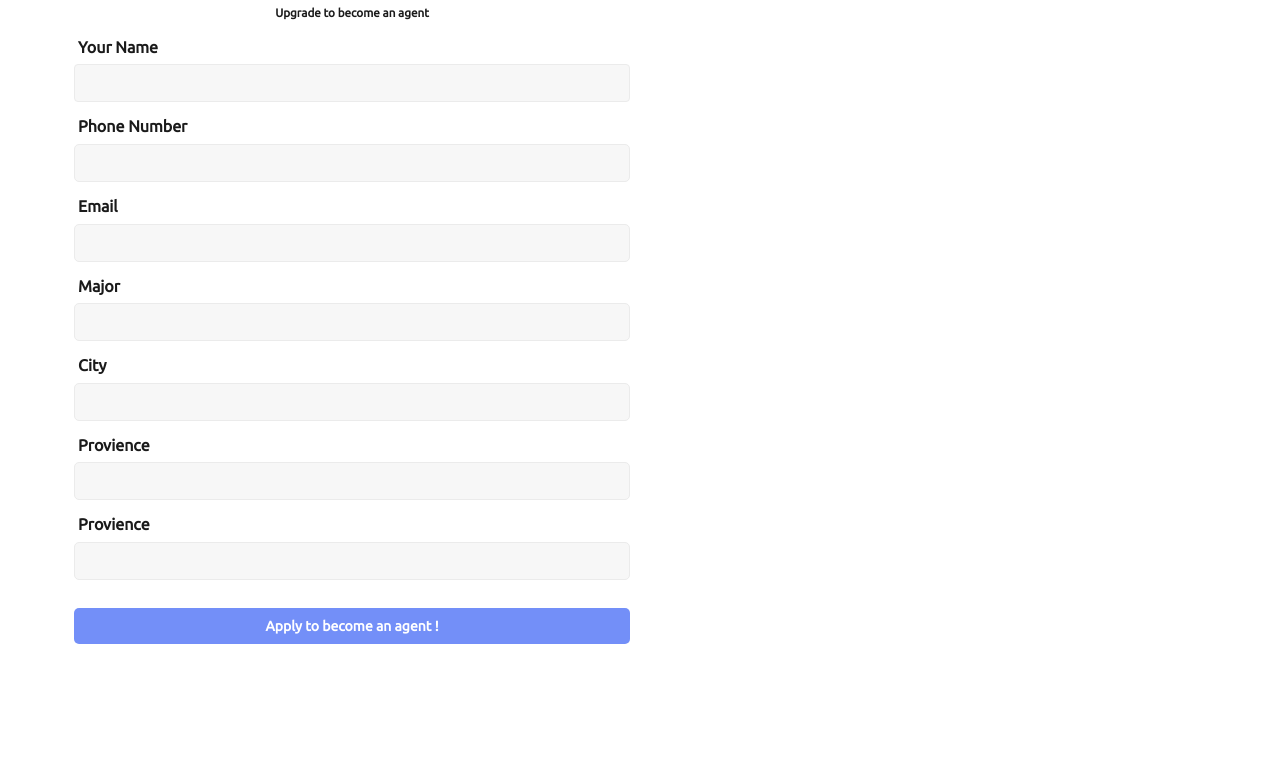
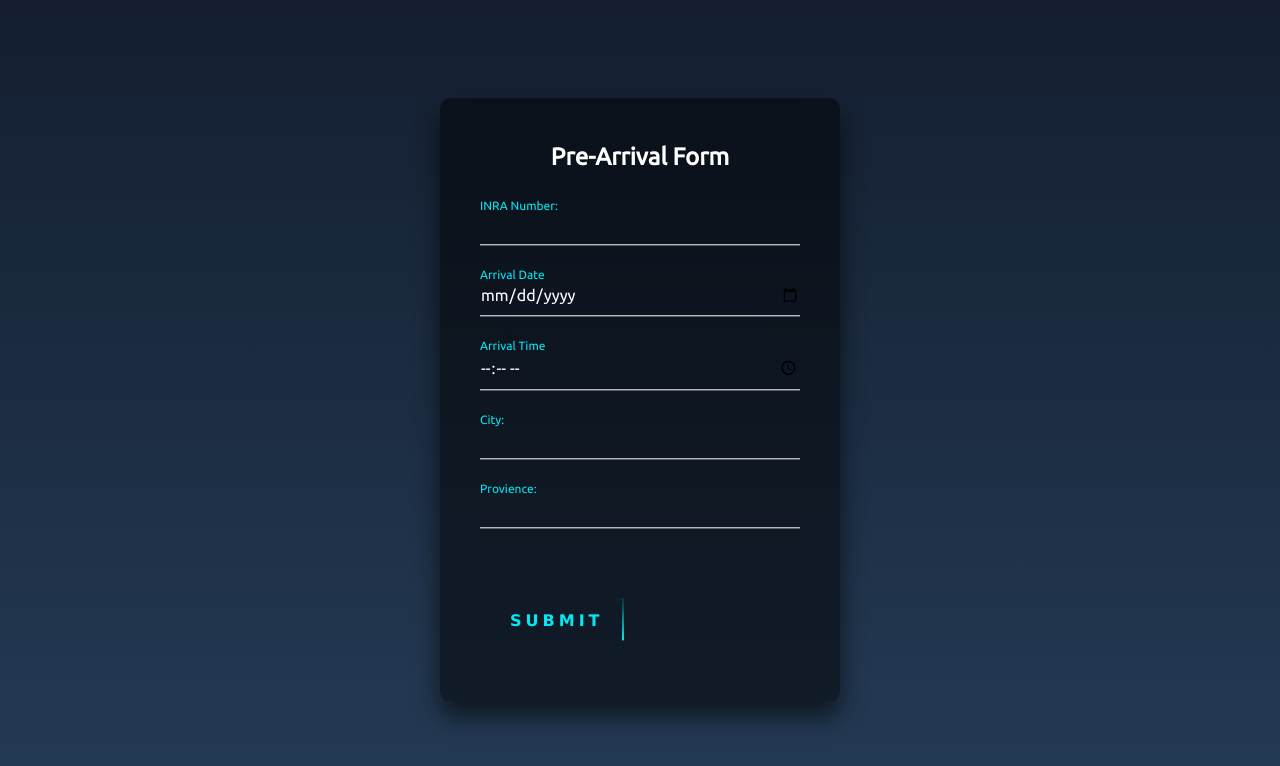
Before and after one commit to kpatel0170/SettleOut-frontend, a React (Create React App) app: page /login in a window 1280 px wide. Shown: the top 766 px of the page. Built offline with nearby package versions, Linux system fonts and the light colour scheme; a web font is replaced by a local one.

Commit message:
Pre Arrival form initialized

```diff
--- a/package.json
+++ b/package.json
@@ -39,5 +39,10 @@
       "last 1 firefox version",
       "last 1 safari version"
     ]
+  },
+  "devDependencies": {
+    "@babel/core": "^7.21.0",
+    "@babel/preset-env": "^7.20.2"
   }
+
 }
--- a/src/App.js
+++ b/src/App.js
@@ -6,6 +6,7 @@
 import About from "./pages/About";
 import Payment from "./pages/Payment";
 import Upgrade from "./pages/Upgrade";
+import PreArrival from "./pages/PreArrival";
 
 import Card from './pages/Card';
 import Button from './pages/Card';
@@ -26,7 +27,8 @@
 
       // <AgentList />
       //<Payment />
-      <Upgrade/>
+      //<Upgrade/>
+      <PreArrival/>
   );
 }
 
--- /dev/null
+++ b/src/pages/PreArrival/PreArrival.css
@@ -0,0 +1,167 @@
+html {
+    height: 100%;
+  }
+  body {
+    margin:0;
+    padding:0;
+    font-family: sans-serif;
+    background: linear-gradient(#141e30, #243b55);
+  }
+
+  .login-box {
+    position: absolute;
+    top: 50%;
+    left: 50%;
+    width: 400px;
+    padding: 40px;
+    transform: translate(-50%, -50%);
+    background: rgba(0,0,0,.5);
+    box-sizing: border-box;
+    box-shadow: 0 15px 25px rgba(0,0,0,.6);
+    border-radius: 10px;
+  }
+
+  .login-box h2 {
+    margin: 0 0 30px;
+    padding: 0;
+    color: #fff;
+    text-align: center;
+  }
+
+  .login-box .user-box {
+    position: relative;
+  }
+
+  .login-box .user-box input {
+    width: 100%;
+    padding: 10px 0;
+    font-size: 16px;
+    color: #fff;
+    margin-bottom: 30px;
+    border: none;
+    border-bottom: 1px solid #fff;
+    outline: none;
+    background: transparent;
+  }
+  .login-box .user-box label {
+    position: absolute;
+    top:0;
+    left: 0;
+    padding: 10px 0;
+    font-size: 16px;
+    color: #fff;
+    pointer-events: none;
+    transition: .5s;
+  }
+
+  .login-box .user-box input:focus ~ label,
+  .login-box .user-box input:valid ~ label {
+    top: -20px;
+    left: 0;
+    color: #03e9f4;
+    font-size: 12px;
+  }
+
+  .login-box form a {
+    position: relative;
+    display: inline-block;
+    padding: 10px 20px;
+    color: #03e9f4;
+    font-size: 16px;
+    text-decoration: none;
+    text-transform: uppercase;
+    overflow: hidden;
+    transition: .5s;
+    margin-top: 40px;
+    letter-spacing: 4px
+  }
+
+  .login-box a:hover {
+    background: #03e9f4;
+    color: #fff;
+    border-radius: 5px;
+    box-shadow: 0 0 5px #03e9f4,
+                0 0 25px #03e9f4,
+                0 0 50px #03e9f4,
+                0 0 100px #03e9f4;
+  }
+
+  .login-box a span {
+    position: absolute;
+    display: block;
+  }
+
+  .login-box a span:nth-child(1) {
+    top: 0;
+    left: -100%;
+    width: 100%;
+    height: 2px;
+    background: linear-gradient(90deg, transparent, #03e9f4);
+    animation: btn-anim1 1s linear infinite;
+  }
+
+  @keyframes btn-anim1 {
+    0% {
+      left: -100%;
+    }
+    50%,100% {
+      left: 100%;
+    }
+  }
+
+  .login-box a span:nth-child(2) {
+    top: -100%;
+    right: 0;
+    width: 2px;
+    height: 100%;
+    background: linear-gradient(180deg, transparent, #03e9f4);
+    animation: btn-anim2 1s linear infinite;
+    animation-delay: .25s
+  }
+
+  @keyframes btn-anim2 {
+    0% {
+      top: -100%;
+    }
+    50%,100% {
+      top: 100%;
+    }
+  }
+
+  .login-box a span:nth-child(3) {
+    bottom: 0;
+    right: -100%;
+    width: 100%;
+    height: 2px;
+    background: linear-gradient(270deg, transparent, #03e9f4);
+    animation: btn-anim3 1s linear infinite;
+    animation-delay: .5s
+  }
+
+  @keyframes btn-anim3 {
+    0% {
+      right: -100%;
+    }
+    50%,100% {
+      right: 100%;
+    }
+  }
+
+  .login-box a span:nth-child(4) {
+    bottom: -100%;
+    left: 0;
+    width: 2px;
+    height: 100%;
+    background: linear-gradient(360deg, transparent, #03e9f4);
+    animation: btn-anim4 1s linear infinite;
+    animation-delay: .75s
+  }
+
+  @keyframes btn-anim4 {
+    0% {
+      bottom: -100%;
+    }
+    50%,100% {
+      bottom: 100%;
+    }
+  }
--- /dev/null
+++ b/src/pages/PreArrival/PreArrival.jsx
@@ -0,0 +1,43 @@
+
+import React from 'react';
+// import Logo from "../assets/Globalblac.png";
+import "./PreArrival.css"
+
+const PreArrival = () => {
+  return (
+    <div class="login-box">
+  <h2>Pre-Arrival Form</h2>
+  <form>
+    <div class="user-box">
+      <input type="text" name="" required="" />
+      <label>INRA Number:</label>
+    </div>
+    <div class="user-box">
+      <input type="date" name="" required="" />
+      <label>Arrival Date</label>
+    </div>
+    <div class="user-box">
+      <input type="time" name="" required="" />
+      <label>Arrival Time</label>
+    </div>
+    <div class="user-box">
+      <input type="text" name="" required="" />
+      <label>City:</label>
+    </div>
+    <div class="user-box">
+      <input type="text" name="" required="" />
+      <label>Provience:</label>
+    </div>
+    <a href="#">
+      <span></span>
+      <span></span>
+      <span></span>
+      <span></span>
+      Submit
+    </a>
+  </form>
+</div>
+      );
+    };
+
+    export default PreArrival;
--- /dev/null
+++ b/src/pages/PreArrival/index.jsx
@@ -0,0 +1 @@
+export { default } from "./PreArrival";
```
Also changed, not shown: 1 other file (tests, documents, lock files or other folders).
